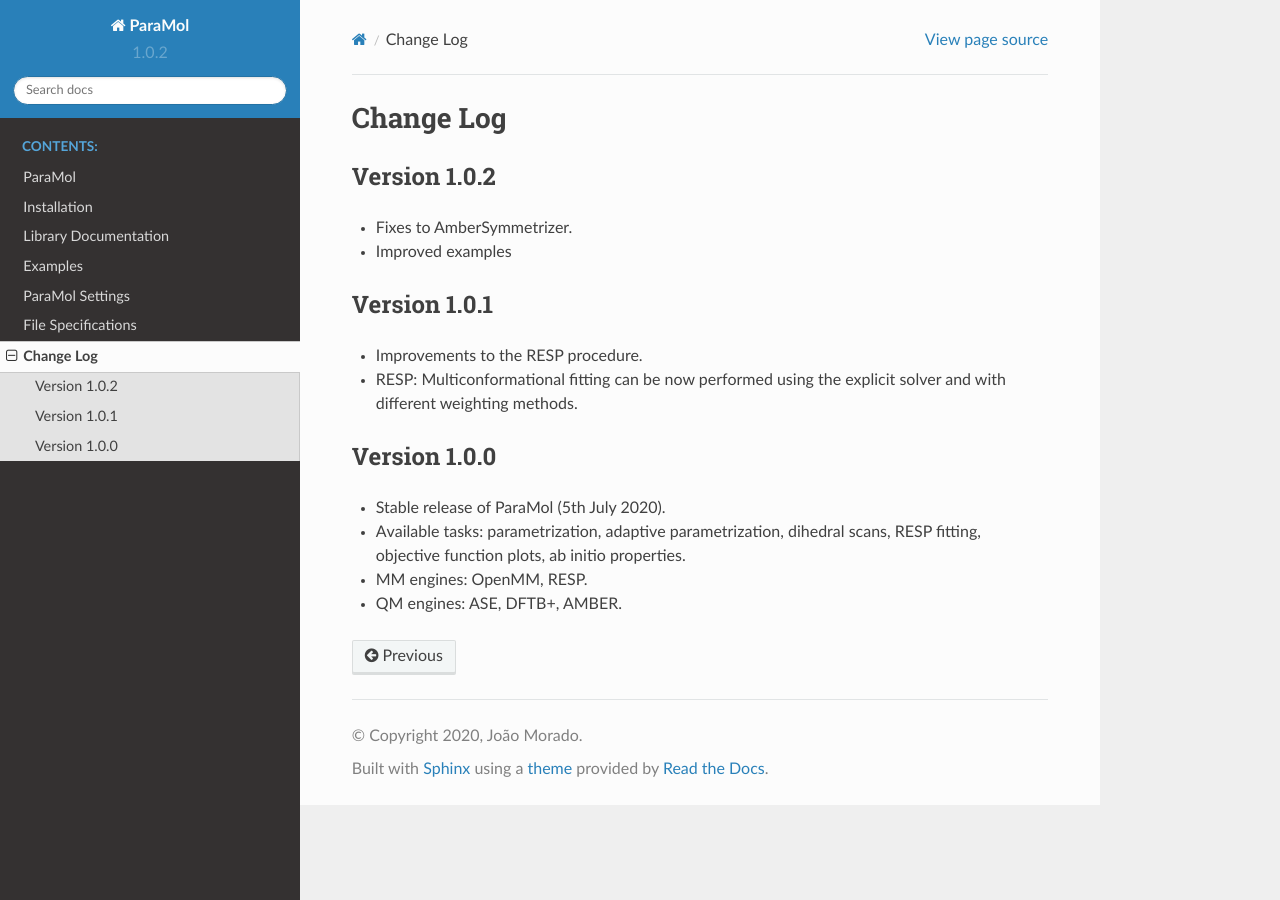
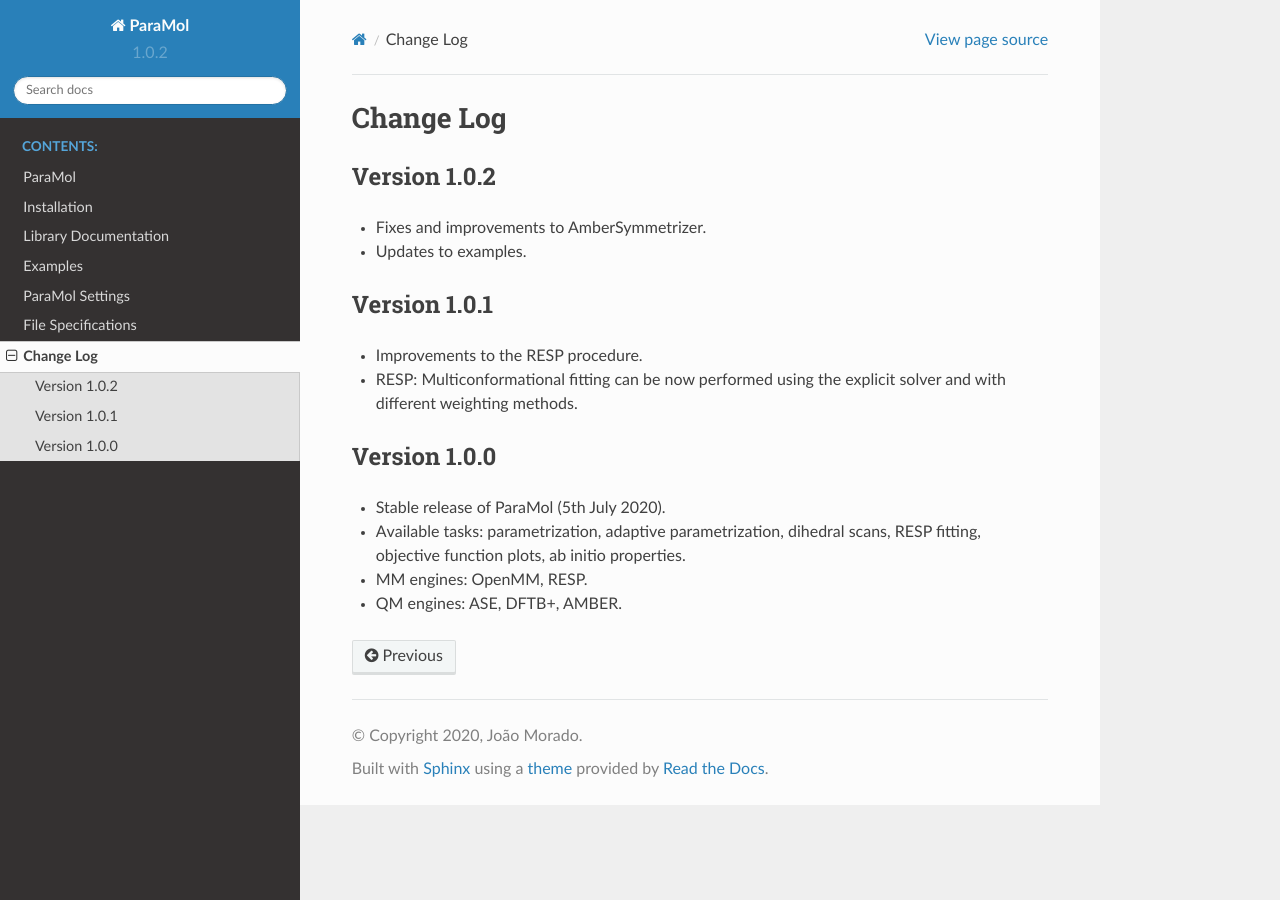
Before and after one commit to JMorado/ParaMol, a Sphinx documentation site: the page built from docs/source/Change_log.rst, in a window 1280 px wide. Built offline with Sphinx 7.4.7 and the Read the Docs theme 2.0.0, drawn with Linux system fonts in a browser that asks for light colours.

Commit message:
change log v2

```diff
--- a/docs/source/Change_log.rst
+++ b/docs/source/Change_log.rst
@@ -3,8 +3,8 @@
 
 Version 1.0.2
 -------------
-- Fixes to AmberSymmetrizer.
-- Improved examples
+- Fixes and improvements to AmberSymmetrizer.
+- Updates to examples.
 
 Version 1.0.1
 -------------
```
